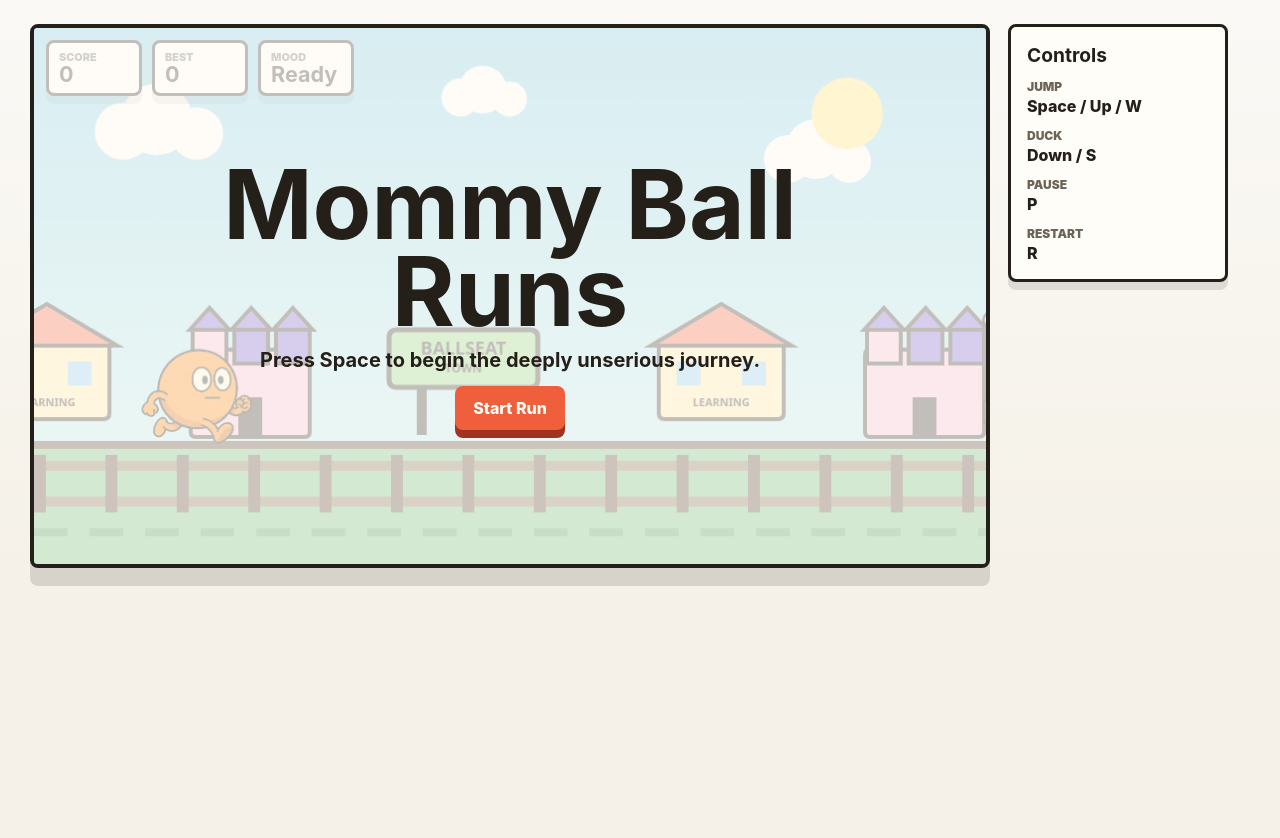
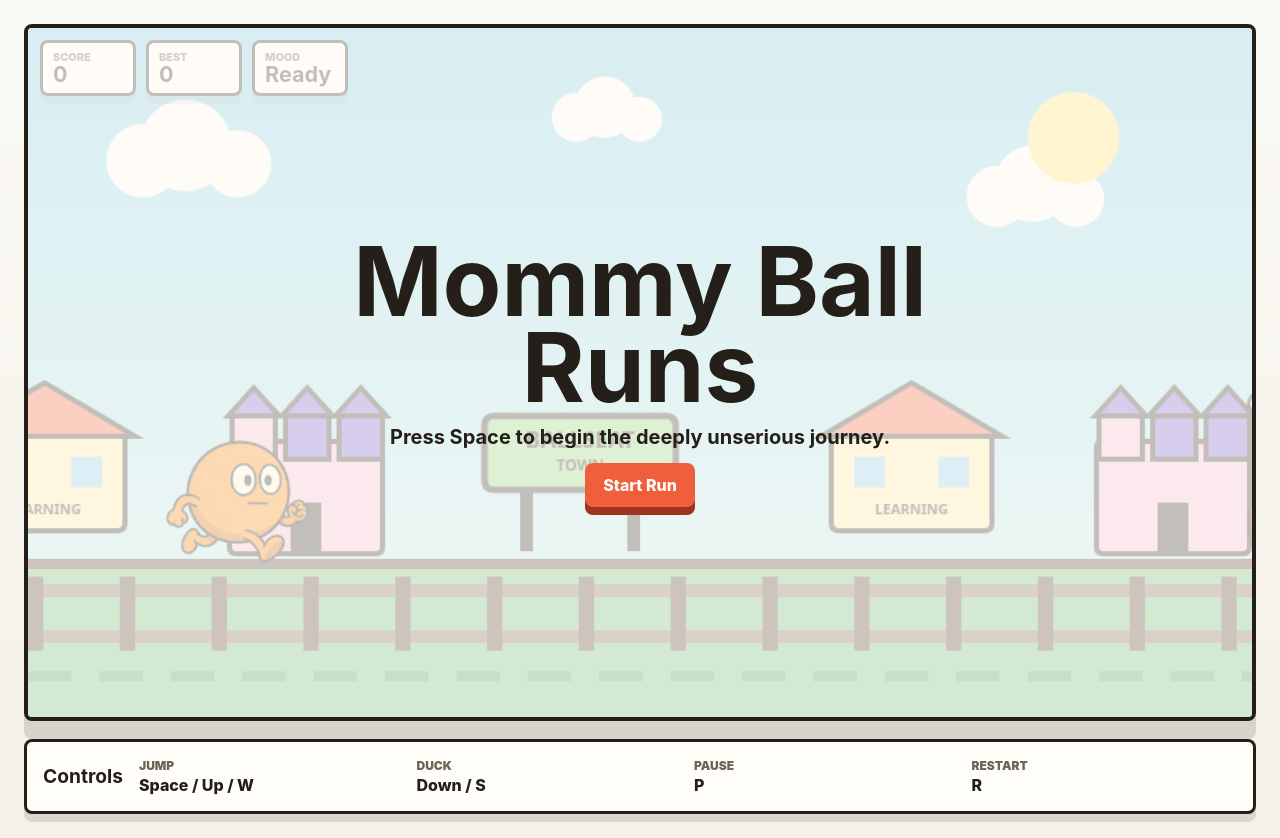
Before and after one commit to zacharytamas/mommy-ball-runs, a website: page index.html in a window 1280 px wide. Before the commit the page ends 800 px from the top, so only its background shows below. Drawn offline with Linux system fonts and the light colour scheme.

Commit message:
Move controls below game window

```diff
--- a/src/styles.css
+++ b/src/styles.css
@@ -42,9 +42,9 @@ button:active {
 
 .shell {
   display: grid;
-  grid-template-columns: minmax(0, 960px) 220px;
+  grid-template-columns: minmax(0, 1fr);
   gap: 18px;
-  width: min(100%, 1220px);
+  width: min(100%, 1280px);
   align-items: start;
 }
 
@@ -132,16 +132,21 @@ canvas {
 }
 
 .controls {
+  display: grid;
+  grid-template-columns: auto minmax(0, 1fr);
+  gap: 16px;
+  align-items: center;
   padding: 16px;
 }
 
 .controls h2 {
-  margin: 0 0 12px;
+  margin: 0;
   font-size: 1.2rem;
 }
 
 .controls dl {
   display: grid;
+  grid-template-columns: repeat(4, minmax(0, 1fr));
   gap: 12px;
   margin: 0;
 }
@@ -168,15 +173,13 @@ canvas {
     padding: 12px;
   }
 
-  .shell {
-    grid-template-columns: 1fr;
-  }
-
-  .controls {
-    width: 100%;
-  }
-
   .controls dl {
     grid-template-columns: repeat(2, minmax(0, 1fr));
   }
 }
+
+@media (max-width: 620px) {
+  .controls {
+    grid-template-columns: 1fr;
+  }
+}
```
